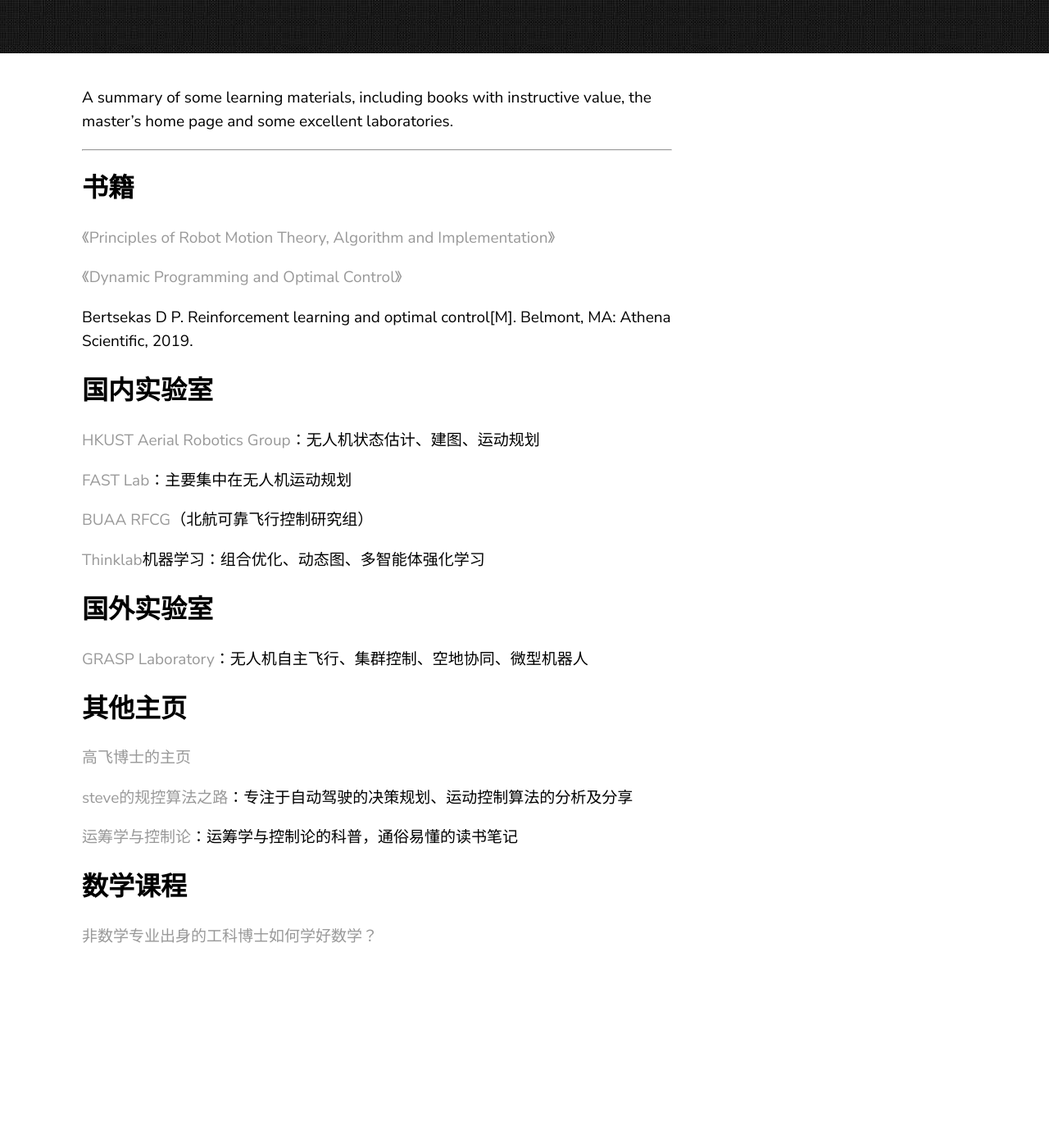
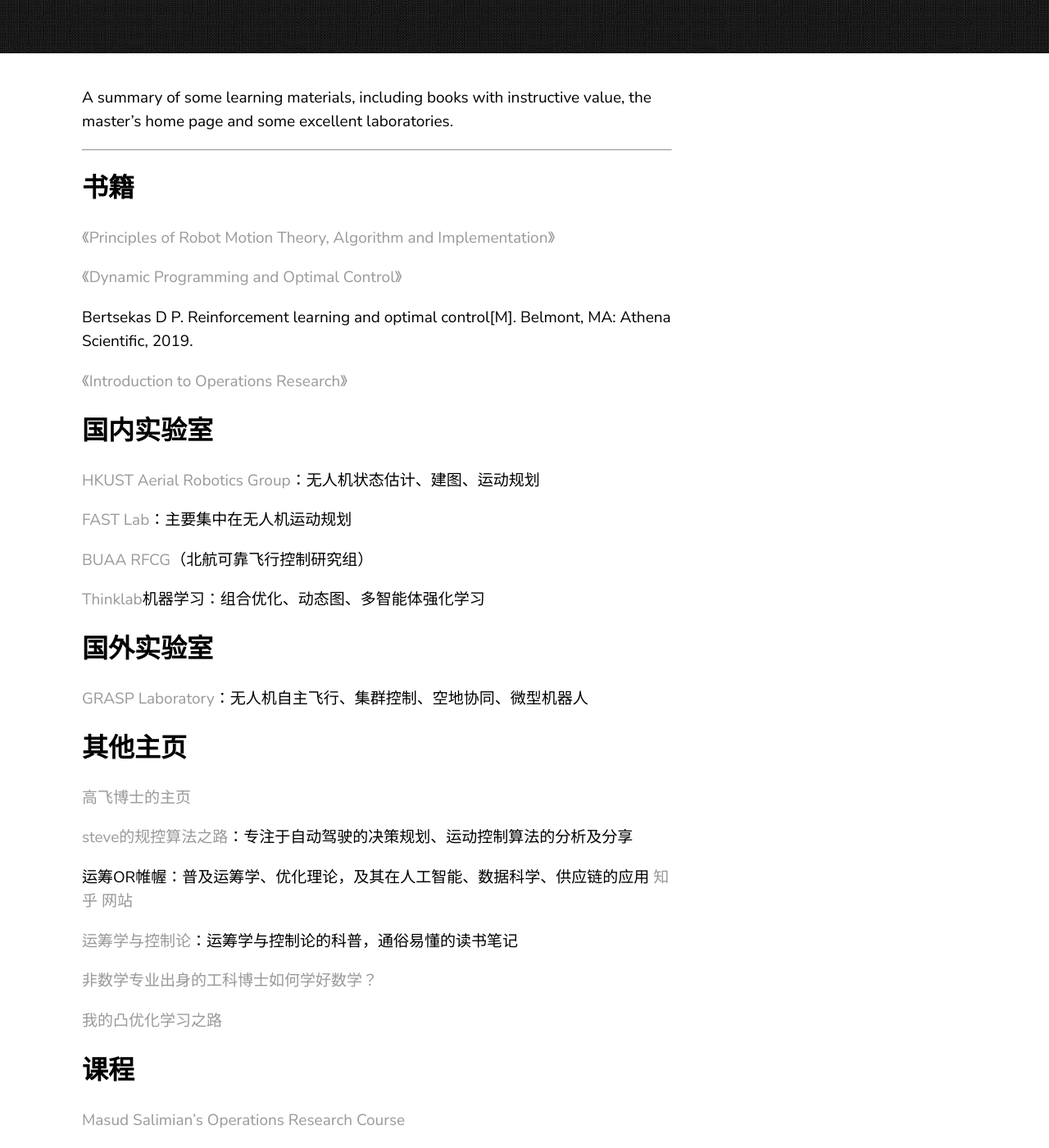
Before and after one commit to RaeChim/RaeChim.github.io, a Jekyll site: the page built from _posts/2021-11-03-Resource.md, in a window 1280 px wide and 1400 px high, scrolled down 247 px. Shown: the whole window at 82% size. Built offline with Jekyll 4.4.1, drawn with Linux system fonts in a browser that asks for light colours; before the commit the page ends 1424 px from its top, so only the background shows below that.

Commit message:
Update 2021-11-03-Resource.md and index.md

```diff
--- a/_posts/2021-11-03-Resource.md
+++ b/_posts/2021-11-03-Resource.md
@@ -16,6 +16,8 @@ A summary of some learning materials, including books with instructive value, th
 [《Dynamic Programming and Optimal Control》](https://1lib.us/book/538346/5ca4ce?signAll=1&ts=1207)
 
 Bertsekas D P. Reinforcement learning and optimal control[M]. Belmont, MA: Athena Scientific, 2019.
+
+[《Introduction to Operations Research》](http://highered.mheducation.com/sites/0073523453/information_center_view0/index.html)
 
 
 ## 国内实验室
@@ -41,9 +43,15 @@ Bertsekas D P. Reinforcement learning and optimal control[M]. Belmont, MA: Athen
 [steve的规控算法之路](https://www.zhihu.com/column/c_1311678411488632832
 )：专注于自动驾驶的决策规划、运动控制算法的分析及分享
 
+运筹OR帷幄：普及运筹学、优化理论，及其在人工智能、数据科学、供应链的应用 [知乎](https://www.zhihu.com/org/yun-chou-orwei-wo) [网站](https://operations-research-science.github.io/)
+
 [运筹学与控制论](https://www.zhihu.com/column/c_1099378515039928320)：运筹学与控制论的科普，通俗易懂的读书笔记
 
+[非数学专业出身的工科博士如何学好数学？](https://zhuanlan.zhihu.com/p/118659946)
 
-## 数学课程
+[我的凸优化学习之路](http://www.deanhan.com/2018/01/17/convex/)
 
-[非数学专业出身的工科博士如何学好数学？](https://zhuanlan.zhihu.com/p/118659946)
+
+## 课程
+
+[Masud Salimian's Operations Research Course](https://www.youtube.com/playlist?list=PLUm0dA6802wao5iSrkhnMDSLGu5bg_FtM)
```
Also changed, not shown: index.md (+1 -0 lines).
